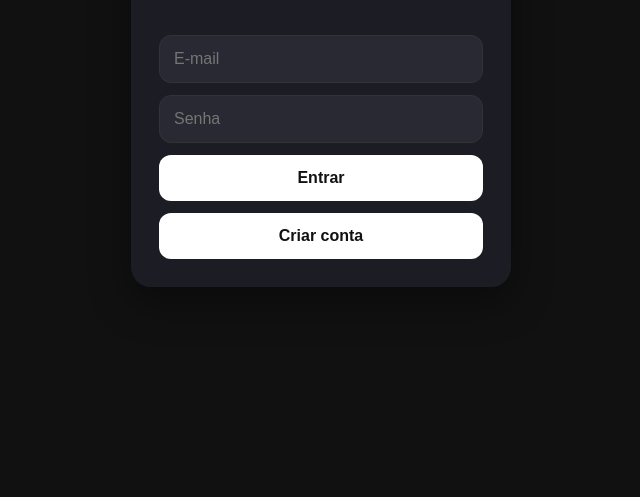
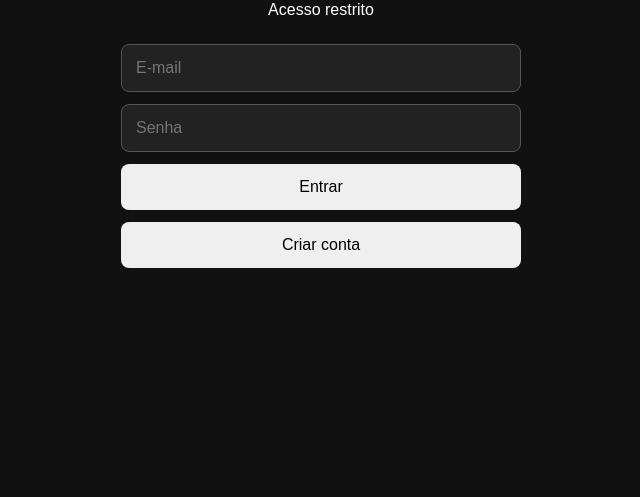
Before and after one commit to MarioGabriel39/geramix, a website: page public/login.html in a window 1280 px wide. Shown: the part 303-800 px from the top of the page, without its empty margins (319-959 px from the left). Drawn offline with nearby package versions, Linux system fonts and the light colour scheme.

Commit message:
Update login.html

```diff
--- a/public/login.html
+++ b/public/login.html
@@ -4,79 +4,111 @@
   <meta charset="UTF-8">
   <meta name="viewport" content="width=device-width, initial-scale=1.0">
   <title>GeraMix - Login</title>
+
+  <script src="https://cdn.jsdelivr.net/npm/@supabase/supabase-js@2"></script>
+
   <style>
-    *{box-sizing:border-box}
-    body{
-      margin:0;
-      min-height:100vh;
-      display:flex;
-      align-items:center;
-      justify-content:center;
-      background:#111;
-      color:#fff;
-      font-family:Arial,sans-serif;
+    body {
+      margin: 0;
+      min-height: 100vh;
+      display: flex;
+      align-items: center;
+      justify-content: center;
+      background: #111;
+      color: white;
+      font-family: Arial, sans-serif;
     }
-    .login{
-      width:90%;
-      max-width:380px;
-      background:#1c1c24;
-      padding:28px;
-      border-radius:20px;
-      box-shadow:0 15px 40px rgba(0,0,0,.4);
+
+    .login {
+      width: 90%;
+      max-width: 400px;
+      text-align: center;
     }
-    h1{
-      text-align:center;
-      margin:0 0 8px;
+
+    h1 {
+      margin-bottom: 10px;
     }
-    p{
-      text-align:center;
-      color:#999;
-      margin:0 0 24px;
+
+    p {
+      margin-bottom: 25px;
     }
-    input,button{
-      width:100%;
-      padding:14px;
-      margin-top:12px;
-      border-radius:12px;
-      font-size:16px;
+
+    form {
+      display: flex;
+      flex-direction: column;
+      gap: 12px;
     }
-    input{
-      border:1px solid #333;
-      background:#292934;
-      color:#fff;
+
+    input,
+    button {
+      box-sizing: border-box;
+      width: 100%;
+      padding: 14px;
+      border-radius: 8px;
+      font-size: 16px;
     }
-    button{
-      border:0;
-      background:#fff;
-      color:#111;
-      font-weight:bold;
-      cursor:pointer;
+
+    input {
+      border: 1px solid #555;
+      background: #222;
+      color: white;
+    }
+
+    button {
+      border: none;
+      cursor: pointer;
     }
   </style>
-  <script src="https://cdn.jsdelivr.net/npm/@supabase/supabase-js@2"></script>
 </head>
-  <script>
-const SUPABASE_URL = 'https://xbhztvjdzqpsdjtwmpys.supabase.co';
-const SUPABASE_ANON_KEY = 'sb_publishable_1QZy7zvLfCrUjSS2fZGWaQ_8svC39fb;
 
-const supabaseClient = window.supabase.createClient(
-  SUPABASE_URL,
-  SUPABASE_ANON_KEY
-);
-</script>
 <body>
+
   <div class="login">
     <h1>GeraMix</h1>
     <p>Acesso restrito</p>
 
     <form>
       <input type="email" placeholder="E-mail" required>
+
       <input type="password" placeholder="Senha" required>
+
       <button type="submit">Entrar</button>
+
       <button type="button" onclick="window.location.href='/cadastro.html'">
-  Criar conta
-</button>
+        Criar conta
+      </button>
     </form>
+  </div>
+
+  <script>
+    const SUPABASE_URL = 'https://xbhztvjdzqpsdjtwmpys.supabase.co';
+
+    const SUPABASE_ANON_KEY = 'sb_publishable_1QZy7zvLfCrUjSS2fZGWaQ_8svC39fb';
+
+    const supabaseClient = window.supabase.createClient(
+      SUPABASE_URL,
+      SUPABASE_ANON_KEY
+    );
+
+    document.querySelector('form').addEventListener('submit', async (e) => {
+      e.preventDefault();
+
+      const email = document.querySelector('input[type="email"]').value;
+      const senha = document.querySelector('input[type="password"]').value;
+
+      const { error } = await supabaseClient.auth.signInWithPassword({
+        email: email,
+        password: senha
+      });
+
+      if (error) {
+        alert(error.message);
+        return;
+      }
+
+      window.location.href = '/';
+    });
+  </script>
 
 </body>
 </html>
```
